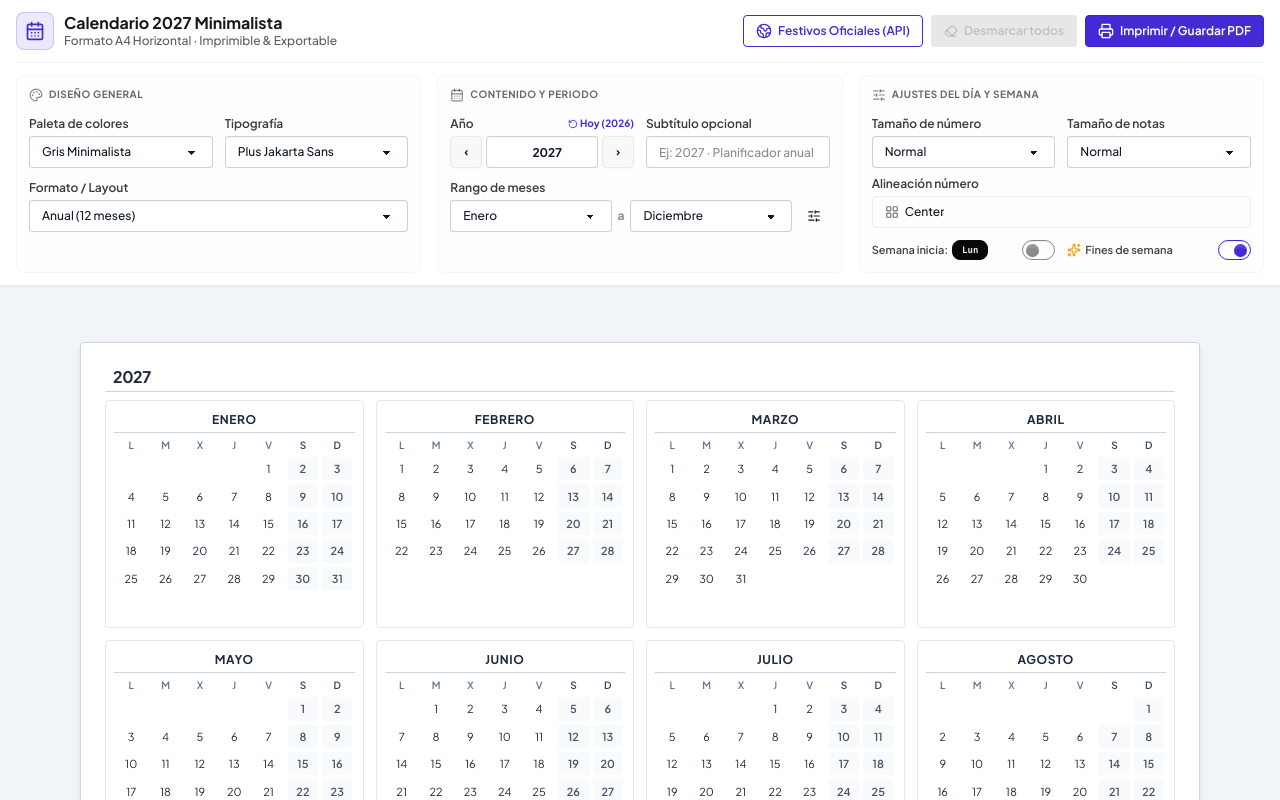
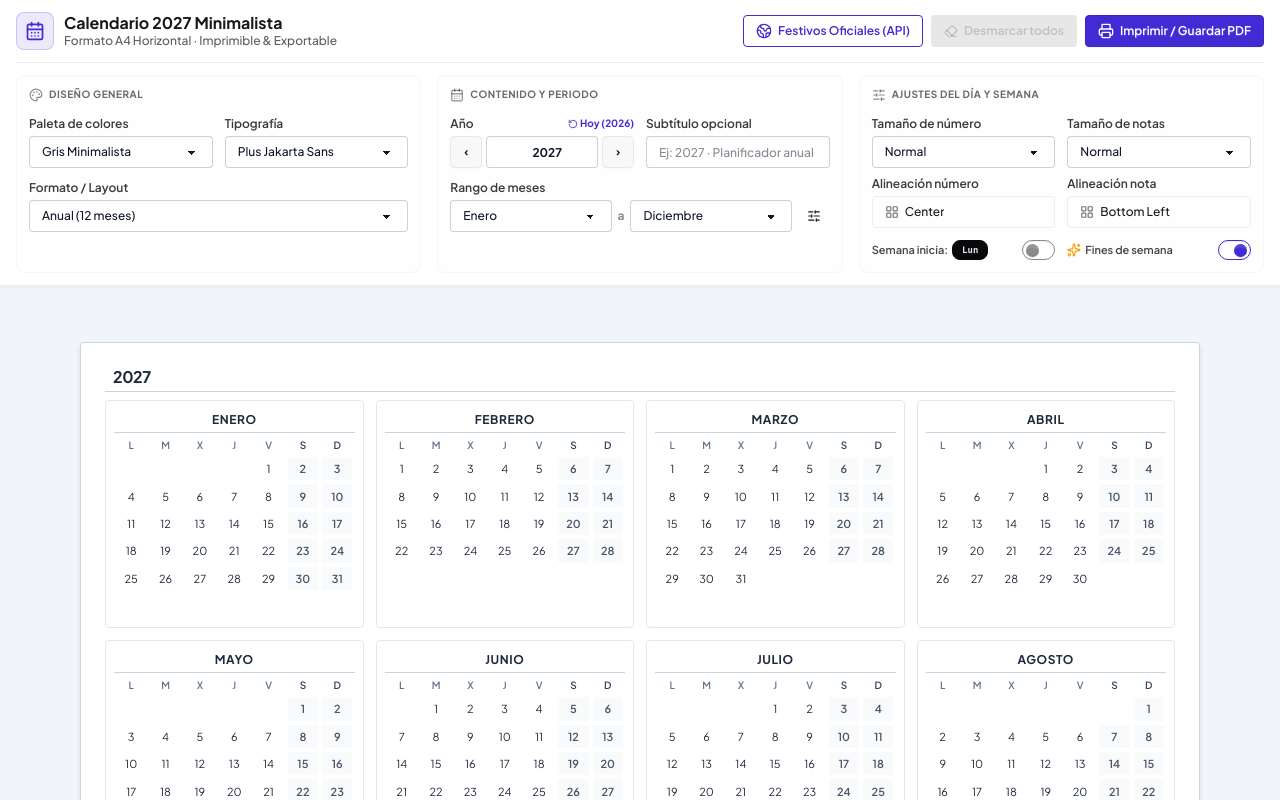
Before and after one commit to ignaciorevainera/print-calendar, a React (Vite) app: page / in a window 1280 px wide. Shown: the top 800 px of the page. Built offline with nearby package versions, Linux system fonts and the light colour scheme; a web font is replaced by a local one.

Commit message:
feat(toolbar): add note position picker to control toolbar

```diff
--- a/src/components/ControlToolbar.tsx
+++ b/src/components/ControlToolbar.tsx
@@ -49,6 +49,8 @@ export const ControlToolbar: React.FC<ControlToolbarProps> = ({
     setDayNumberSize,
     dayTextSize,
     setDayTextSize,
+    dayNotePosition,
+    setDayNotePosition,
     monthRange,
     setMonthRange,
     markedDays
@@ -369,9 +371,18 @@ export const ControlToolbar: React.FC<ControlToolbarProps> = ({
                 </select>
               </div>
 
-              <div className="flex flex-col gap-1 col-span-2">
+              <div className="flex flex-col gap-1">
                 <label className="font-semibold text-base-content/85">Alineación número</label>
                 <DayPositionPicker />
+              </div>
+
+              <div className="flex flex-col gap-1">
+                <label className="font-semibold text-base-content/85">Alineación nota</label>
+                <DayPositionPicker
+                  value={dayNotePosition}
+                  onChange={setDayNotePosition}
+                  title="Posición nota (3×3)"
+                />
               </div>
 
               <div className="flex flex-col justify-center gap-0.5 pt-1">
--- a/src/components/DayPositionPicker.tsx
+++ b/src/components/DayPositionPicker.tsx
@@ -21,8 +21,21 @@ const POSITIONS: { id: DayNumberPosition; label: string }[][] = [
   ],
 ];
 
-export const DayPositionPicker: React.FC = () => {
-  const { dayNumberPosition, setDayNumberPosition } = useCalendarStore();
+interface DayPositionPickerProps {
+  value?: DayNumberPosition;
+  onChange?: (pos: DayNumberPosition) => void;
+  title?: string;
+}
+
+export const DayPositionPicker: React.FC<DayPositionPickerProps> = ({
+  value,
+  onChange,
+  title = 'Posición (3×3)',
+}) => {
+  const { dayNumberPosition: defaultPosition, setDayNumberPosition: setDefaultPosition } = useCalendarStore();
+
+  const currentPosition = value ?? defaultPosition;
+  const handleChange = onChange ?? setDefaultPosition;
 
   return (
     <div className="dropdown dropdown-end">
@@ -33,7 +46,7 @@ export const DayPositionPicker: React.FC = () => {
       >
         <span className="flex items-center gap-1.5 truncate">
           <LayoutGrid className="w-3.5 h-3.5 text-base-content/60" />
-          <span className="capitalize">{dayNumberPosition.replace('-', ' ')}</span>
+          <span className="capitalize">{currentPosition.replace('-', ' ')}</span>
         </span>
       </div>
       <div
@@ -41,16 +54,16 @@ export const DayPositionPicker: React.FC = () => {
         className="dropdown-content z-50 p-3 shadow-xl bg-base-100 rounded-box border border-base-300 w-44 mt-1"
       >
         <div className="text-[11px] font-bold text-base-content/70 mb-2 uppercase tracking-wider text-center">
-          Posición (3×3)
+          {title}
         </div>
         <div className="grid grid-cols-3 gap-1.5 p-1 bg-base-200 rounded-lg">
           {POSITIONS.flat().map((pos) => {
-            const isSelected = dayNumberPosition === pos.id;
+            const isSelected = currentPosition === pos.id;
             return (
               <button
                 key={pos.id}
                 type="button"
-                onClick={() => setDayNumberPosition(pos.id)}
+                onClick={() => handleChange(pos.id)}
                 title={pos.label}
                 className={`h-9 rounded flex items-center justify-center transition-all ${
                   isSelected
```
